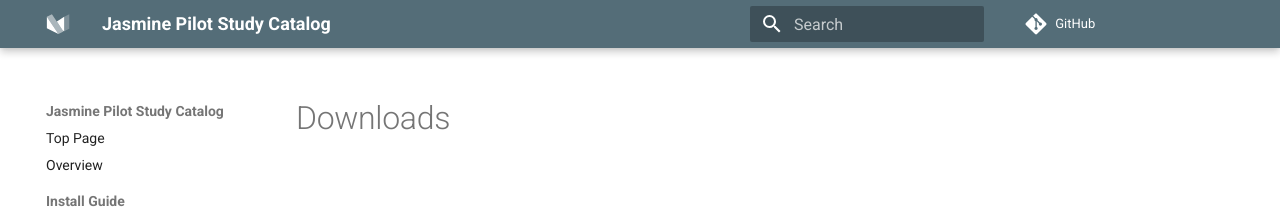
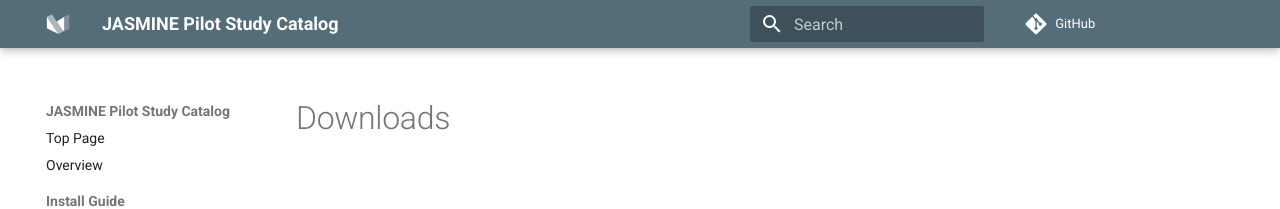
Before and after one commit to JASMINE-Mission/pilot_catalog, an MkDocs documentation site: the page built from docs/download.md, in a window 1280 px wide. Shown: the top 209 px of the page. Built offline with MkDocs 1.6.1 and Material for MkDocs 9.7.7, drawn with Linux system fonts in a browser that asks for light colours; comment, search, counter and statistics services are not loaded.

```diff
--- a/mkdocs.yml
+++ b/mkdocs.yml
@@ -1,8 +1,8 @@
-site_name: Jasmine Pilot Study Catalog
+site_name: JASMINE Pilot Study Catalog
 site_url:
 site_author: Ryou Ohsawa
 site_description:
-  Jasmine Pilot Study Catalog.
+  JASMINE Pilot Study Catalog.
 
 repo_name:
 repo_url: https://github.com/JASMINE-Mission/pilot_catalog
```
Also changed, not shown: 2 other files.
